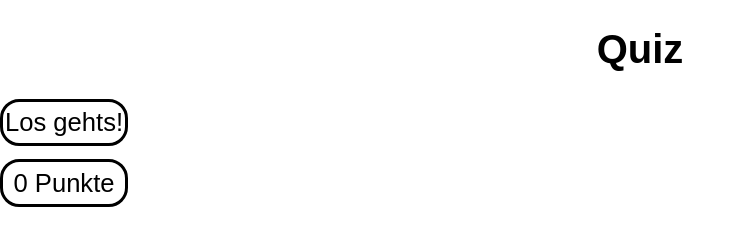
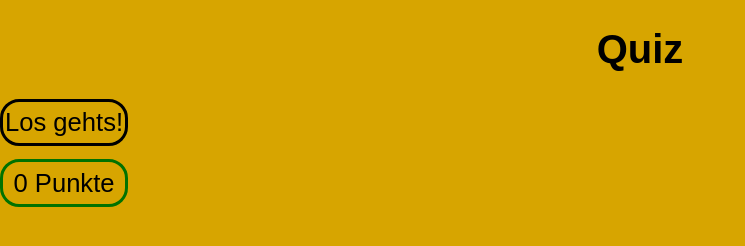
Before and after one commit to davidvalenta/EinfachesQuiz, a plain HTML site: page index.html in a window 1280 px wide. Shown: the whole page, without its empty margins (0-745 px from the left). Drawn offline with Linux system fonts and the light colour scheme.

Commit message:
Add files via upload

```diff
--- a/css/style.css
+++ b/css/style.css
@@ -7,7 +7,7 @@ html,body{
   overflow: hidden;
   margin:0;
   padding:0;
-  background: #ffffff;
+  background: #D7A500;
   color: #000000;
   font-size:20px;
   text-align: center;
@@ -39,7 +39,7 @@ a {
 #points{
   width: 10vw;
   padding: 0.5vw 0;
-  border: 0.25vw solid #000000;
+  border: 0.25vw solid #007200;
   box-sizing: border-box;
   border-radius: 1.5vw;
   font-size: 2vw;
```
